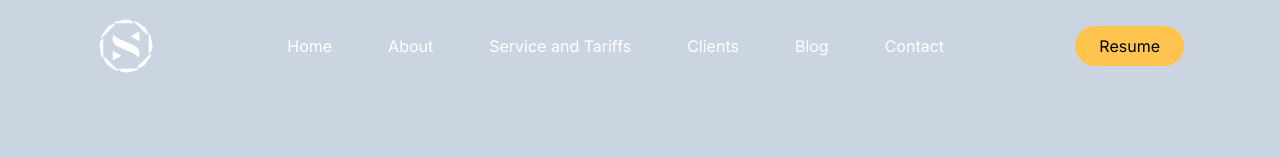
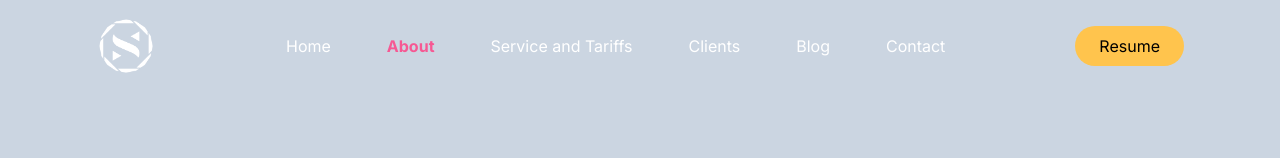
Before and after one commit to dissojak/StoonProd, a Next.js app: page /about in a window 1280 px wide. Shown: the top 158 px of the page. Built offline with nearby package versions, Linux system fonts and the light colour scheme.

Commit message:
fix home link in nav responsive

```diff
--- a/src/app/UI/Footer.jsx
+++ b/src/app/UI/Footer.jsx
@@ -9,7 +9,7 @@ const Footer = () => {
       <section className="footer-top">
         <div className="lg:relative lg:mb-24 xs:mb-10">
           <Image
-            src="/assets/images/logostoonprod_rec_white.png"
+            src="/assets/images/stoonprod_logo_white_version.png"
             alt="Logo"
             layout="intrinsic"
             width={120}
--- a/src/app/components/Home/Navbar.js
+++ b/src/app/components/Home/Navbar.js
@@ -89,14 +89,22 @@ const Navbar = () => {
               className="list-none inline-block lg:px-5 lg:py-2.5 xs:px-2 xs:py-2"
             >
               <Link
-                href={item.link || `/${item.toLowerCase().replace(/\s+/g, "")}`}
+                href={
+                  typeof item === "string"
+                    ? `/${item.toLowerCase().replace(/\s+/g, "")}`
+                    : item.link
+                }
                 className={`relative py-1.5 hover:text-myRed after:content-[''] after:absolute after:left-0 after:bottom-0 after:w-0 after:h-[3px] after:bg-myRed after:transition-all after:duration-300 hover:after:w-full ${
-                  isActive(item.link || `/${item.toLowerCase()}`)
+                  isActive(
+                    typeof item === "string"
+                      ? `/${item.toLowerCase()}`
+                      : item.link
+                  )
                     ? "text-myRed font-bold"
                     : ""
                 }`}
               >
-                {item.name || item}
+                {typeof item === "string" ? item : item.name}
               </Link>
             </li>
           ))}
@@ -130,12 +138,22 @@ const Navbar = () => {
               ].map((item, idx) => (
                 <Link
                   key={idx}
-                  href={item.link || `/${item.toLowerCase().replace(/\s+/g, "")}`}
+                  href={
+                    typeof item === "string"
+                      ? `/${item.toLowerCase().replace(/\s+/g, "")}`
+                      : item.link
+                  }
                   className={`py-2 px-4 block hover:bg-myRed ${
-                    isActive(item.link || `/${item.toLowerCase()}`) ? "bg-myRed" : ""
+                    isActive(
+                      typeof item === "string"
+                        ? `/${item.toLowerCase().replace(/\s+/g, "")}`
+                        : item.link
+                    )
+                      ? "bg-myRed"
+                      : ""
                   }`}
                 >
-                  {item.name || item}
+                  {typeof item === "string" ? item : item.name}
                 </Link>
               ))}
             </div>
```
